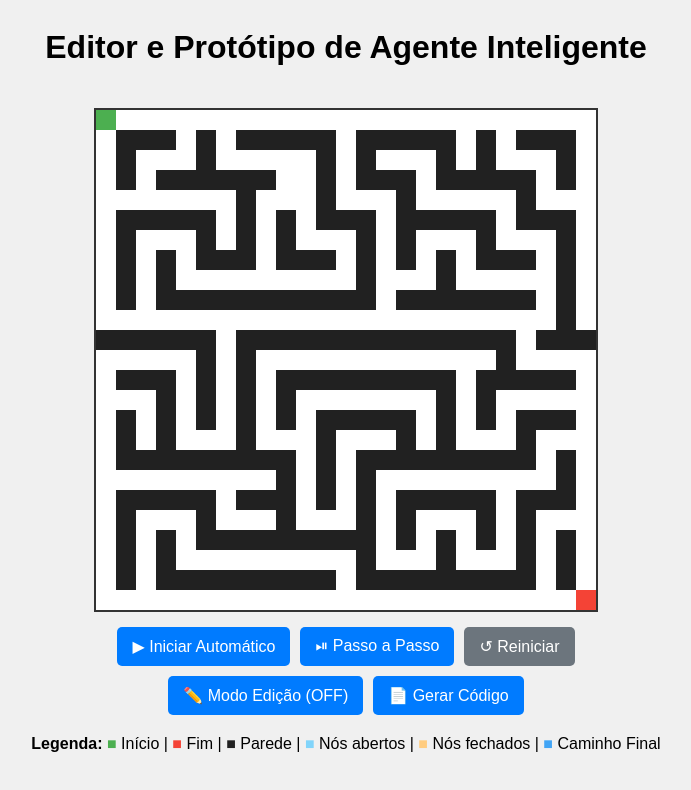
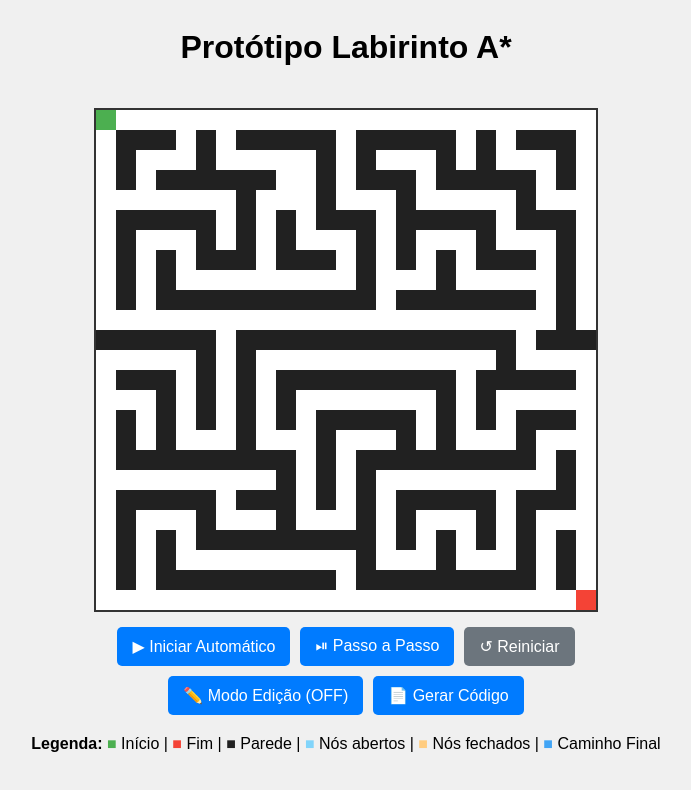
Before and after one commit to MatheusMatiasUniver/Prototipo-Labirinto-A, a plain HTML site: page index.html in a window 1280 px wide. Shown: the whole page, without its empty margins (294-985 px from the left). Drawn offline with Linux system fonts and the light colour scheme.

Commit message:
Protótipo Labirinto A*

```diff
--- a/index.html
+++ b/index.html
@@ -3,11 +3,11 @@
 <head>
     <meta charset="UTF-8">
     <meta name="viewport" content="width=device-width, initial-scale=1.0">
-    <title>Labirinto A*</title>
+    <title>Protótipo Labirinto A*</title>
     <link rel="stylesheet" href="style.css">
 </head>
 <body>
-    <h1>Editor e Protótipo de Agente Inteligente</h1>
+    <h1>Protótipo Labirinto A*</h1>
     <canvas id="mazeCanvas"></canvas>
 
     <div class="controls">
```
